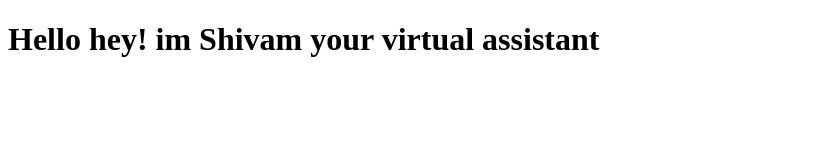
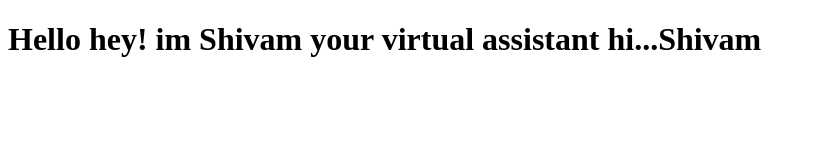
Before and after one commit to RohanKonduskar/exercise_p5, a plain HTML site: page index.html in a window 1280 px wide. Shown: the whole page, without its empty margins (0-816 px from the left). Drawn offline with Linux system fonts and the light colour scheme.

Commit message:
Fix HTML structure and content

```diff
--- a/index.html
+++ b/index.html
@@ -8,6 +8,8 @@
 <body>
     <h1>Hello
         hey! im Shivam your virtual assistant
+
+        hi...Shivam
     </h1>
 
 </body>
```
